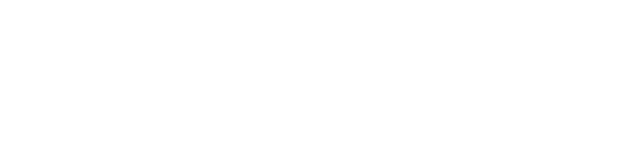
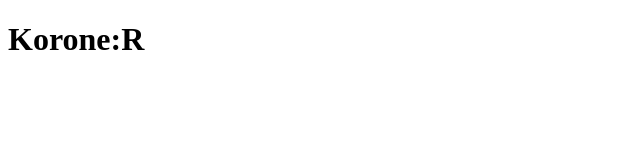
Before and after one commit to palermoa0/Korone-Reborn, a plain HTML site: page index.html in a window 1280 px wide. Shown: the whole page, without its empty margins (0-640 px from the left). Drawn offline with Linux system fonts and the light colour scheme.

Commit message:
Add files via upload

```diff
--- a/index.html
+++ b/index.html
@@ -3,6 +3,7 @@
 <head>
     <meta charset="UTF-8">
 	<title>Korone</title>
+	<h1>Korone:R</h1>
 </head>
 <body style="background-color: white;">
 </body>
```
